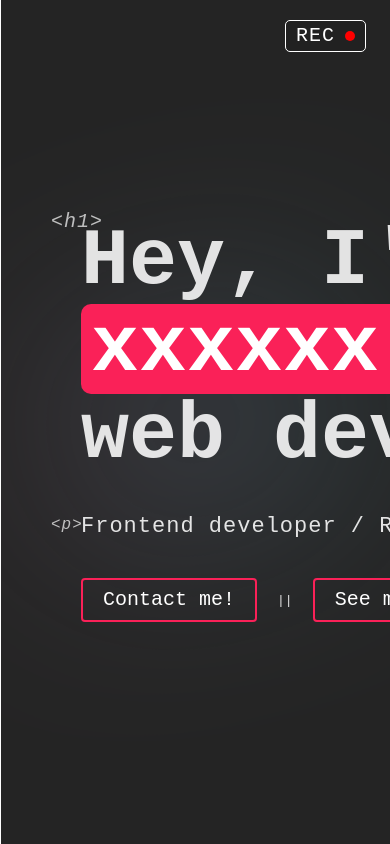
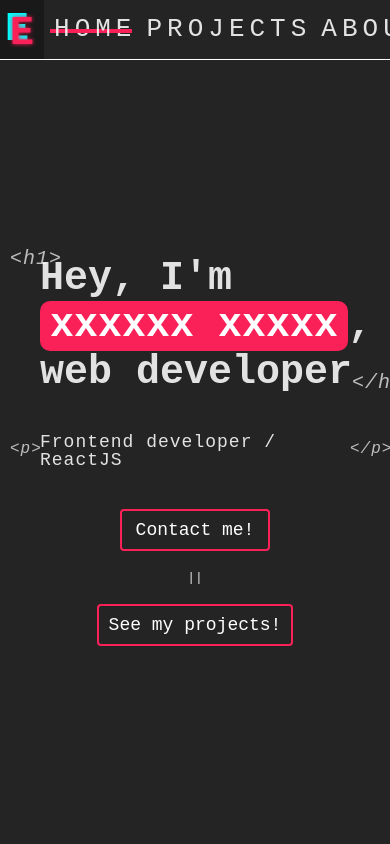
Before and after one commit to endritbejta/my-portfolio, a React (Vite) app: page / in a window 390 px wide. Built offline with nearby package versions, Linux system fonts and the light colour scheme.

Commit message:
added media queries

```diff
--- a/src/Layout/Header.module.css
+++ b/src/Layout/Header.module.css
@@ -44,3 +44,22 @@
   transform: translateX(0);
   opacity: 0;
 }
+@media (max-width: 980px) {
+  .Header {
+    flex-direction: row;
+    justify-content: space-between;
+    width: 100%;
+    overflow-x: hidden;
+    flex: unset;
+    border-right: none;
+    border-bottom: 1px solid white;
+    padding-bottom: 0;
+    align-items: center;
+    height: 60px;
+    position: sticky;
+    z-index: 1000;
+    top: 0;
+    left: 0;
+    background-color: var(--color-gray-500);
+  }
+}
--- a/src/Layout/Layout.module.css
+++ b/src/Layout/Layout.module.css
@@ -3,8 +3,6 @@
   position: relative;
   height: 100vh;
   width: 100vw;
-  overflow-x: hidden;
-  overflow-y: hidden;
   z-index: 1;
   .main {
     flex: 5;
@@ -94,3 +92,30 @@
     rotate: 360deg;
   }
 }
+
+@media (max-width: 1290px) {
+  .Layout {
+    .main {
+      flex: 3.5;
+    }
+  }
+}
+
+@media (max-width: 980px) {
+  .Layout {
+    flex-direction: column;
+    height: auto;
+    min-height: 100vh;
+    .main {
+      flex: unset;
+      min-height: calc(100vh - 60px);
+      display: flex;
+      align-items: center;
+      z-index: 2;
+      overflow-x: hidden;
+    }
+  }
+  .blob {
+    display: none;
+  }
+}
--- a/src/components/Logo.module.css
+++ b/src/components/Logo.module.css
@@ -70,3 +70,17 @@
     transform: translateX(-5px) scale(1.05);
   }
 }
+
+@media (max-width: 980px) {
+  .Logo {
+    padding: 10px;
+    height: 100%;
+    .letterE {
+      font-size: 40px;
+    }
+    .name,
+    .profession {
+      display: none;
+    }
+  }
+}
--- a/src/components/NavigateButton.module.css
+++ b/src/components/NavigateButton.module.css
@@ -41,3 +41,11 @@
   color: white;
   z-index: 2;
 }
+
+@media (max-width: 557px) {
+  .button {
+    font-size: 18px;
+    padding: 10px;
+    width: max-content;
+  }
+}
--- a/src/components/Navigation.jsx
+++ b/src/components/Navigation.jsx
@@ -45,13 +45,13 @@ const Navigation = () => {
             <div className={classes.lineAqua}></div>
           </NavLink>
         </li>
-        <li>
+        {/* <li>
           <NavLink to="contact">
             {contactLink}
             <div className={classes.line}></div>
             <div className={classes.lineAqua}></div>
           </NavLink>
-        </li>
+        </li> */}
       </ul>
     </nav>
   );
--- a/src/components/Navigation.module.css
+++ b/src/components/Navigation.module.css
@@ -39,7 +39,7 @@
 
   a .line,
   a .lineAqua {
-    height: 3px;
+    height: 4px;
     top: 50%;
     left: -4px;
     position: absolute;
@@ -76,3 +76,17 @@
     transition-delay: 0.1s;
   }
 }
+@media (max-width: 980px) {
+  .Navigation {
+    height: auto;
+    width: auto;
+    ul {
+      flex-direction: row;
+      gap: 10px;
+    }
+
+    a {
+      font-size: 26px;
+    }
+  }
+}
--- a/src/components/Socials.module.css
+++ b/src/components/Socials.module.css
@@ -5,3 +5,9 @@
   font-size: 20px;
   color: white;
 }
+
+@media (max-width: 980px) {
+  .Socials {
+    display: none;
+  }
+}
--- a/src/components/VideoRecorder.module.css
+++ b/src/components/VideoRecorder.module.css
@@ -73,3 +73,9 @@
     opacity: 0;
   }
 }
+
+@media (max-width: 980px) {
+  .VideoRecorder {
+    display: none;
+  }
+}
--- a/src/index.css
+++ b/src/index.css
@@ -19,6 +19,18 @@
   --color-white: rgba(255, 255, 255, 0.87);
 
   background-color: var(--color-gray-500);
+}
+
+body {
+  overflow: hidden;
+}
+
+@media (max-width: 920px) {
+  body {
+    overflow-x: hidden;
+    overflow-y: auto;
+    height: 100vh;
+  }
 }
 
 /* For WebKit browsers (Chrome, Safari) */
--- a/src/pages/About.module.css
+++ b/src/pages/About.module.css
@@ -99,3 +99,12 @@
     transition: all 4s ease;
     transition-delay: 4s;
   } */
+@media (max-width: 720px) {
+  .About {
+    padding-top: unset;
+    padding: unset;
+    padding-block: unset;
+    height: unset;
+    padding: 20px;
+  }
+}
--- a/src/pages/Home.module.css
+++ b/src/pages/Home.module.css
@@ -86,3 +86,47 @@
     }
   }
 }
+
+@media (max-width: 720px) {
+  .Home {
+    justify-content: center;
+    width: 100%;
+    .title {
+      font-size: 60px;
+    }
+  }
+}
+
+@media (max-width: 720px) {
+  .Home {
+    padding: 20px 40px;
+    .title {
+      font-size: 50px;
+    }
+  }
+}
+
+@media (max-width: 557px) {
+  .actions {
+    flex-direction: column;
+    width: 80px;
+    margin: 0 auto;
+    align-items: center;
+  }
+}
+
+@media (max-width: 480px) {
+  .Home {
+    .title {
+      font-size: 40px;
+    }
+    .profession {
+      font-size: 18px;
+    }
+
+    .title,
+    .profession {
+      margin: 0 auto;
+    }
+  }
+}
```
